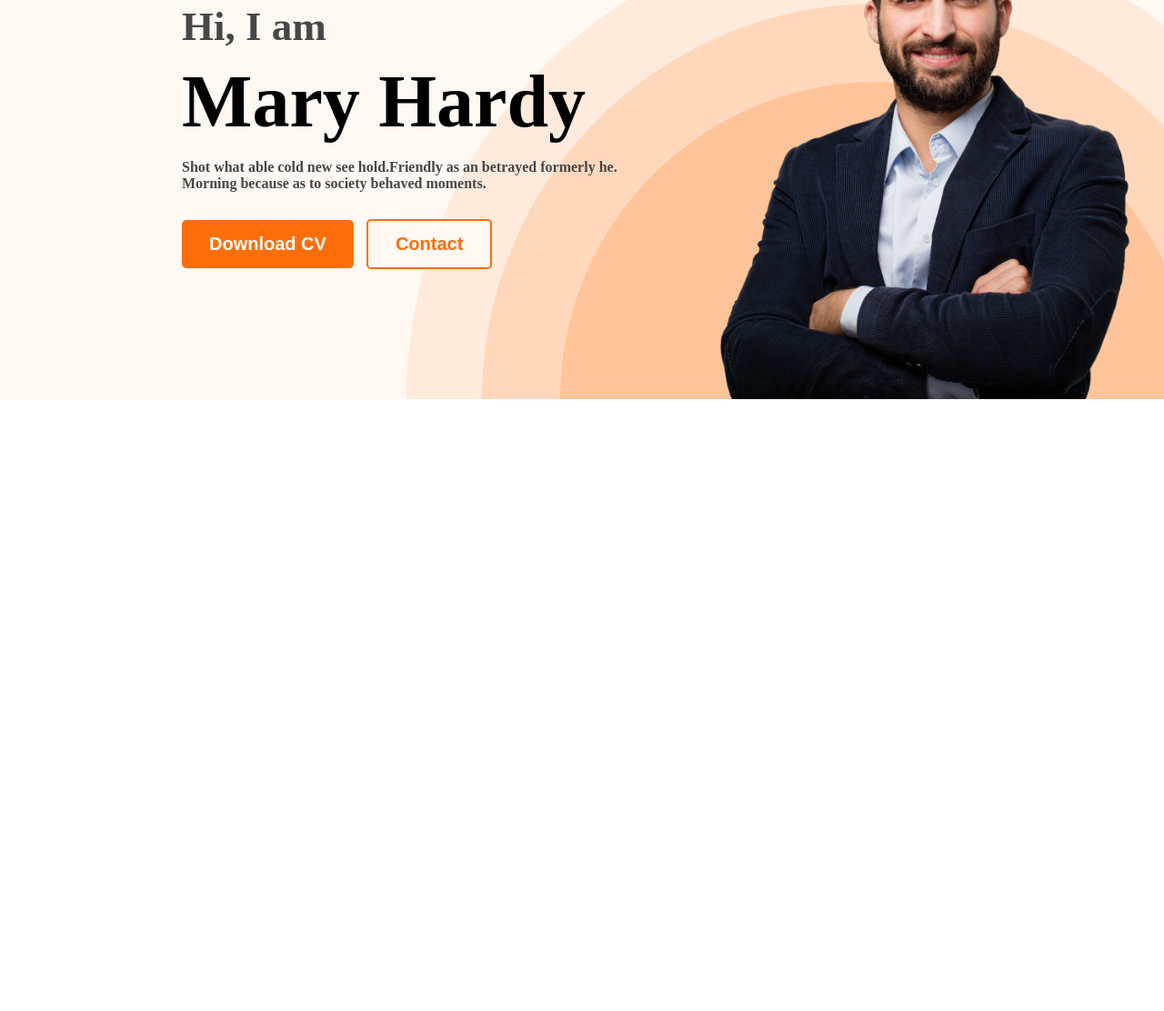
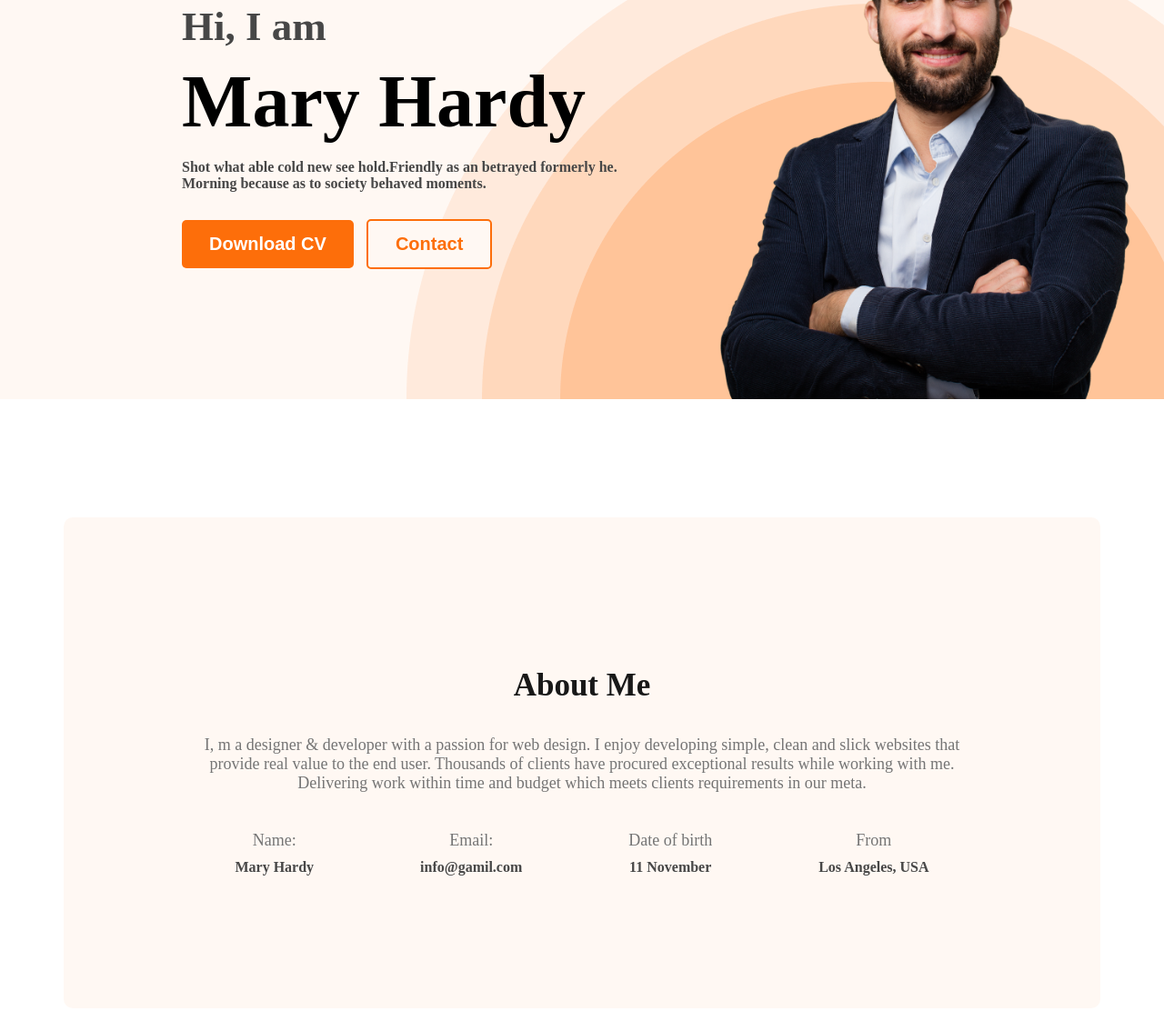
Before and after one commit to ronysarker49/web-developer-portfolio, a plain HTML site: page index.html in a window 1280 px wide. Shown: the part 312-1424 px from the top of the page at 91% size. Before the commit the page ends 800 px from the top, so only its background shows below. Drawn offline with Linux system fonts and the light colour scheme.

Commit message:
about section added

```diff
--- a/index.html
+++ b/index.html
@@ -39,7 +39,36 @@
     </header>
 
     <main>
+        <section class="about">
+            <h3 class="section-title">About Me</h3>
+            <p class="section-description">I, m a designer & developer with a passion for web design. I enjoy
+                developing simple, clean and slick websites that provide real value to the end user. Thousands of
+                clients have procured exceptional results while working with me. Delivering work within time and budget
+                which meets clients requirements in our meta.</p>
+            <div class="about-info-container">
 
+                <div class="about-info">
+                    <h4 class="info-title">Name:</h4>
+                    <p class="info-description">Mary Hardy</p>
+                </div>
+
+                <div class="about-info">
+                    <h4 class="info-title">Email:</h4>
+                    <p class="info-description">info@gamil.com</p>
+                </div>
+
+                <div class="about-info">
+                    <h4 class="info-title">Date of birth</h4>
+                    <p class="info-description">11 November</p>
+                </div>
+
+                <div class="about-info">
+                    <h4 class="info-title">From</h4>
+                    <p class="info-description">Los Angeles, USA</p>
+                </div>
+
+            </div>
+        </section>
     </main>
 
     <footer>
--- a/styles/portfolio.css
+++ b/styles/portfolio.css
@@ -98,3 +98,52 @@ nav a {
     font-weight: 700;
     margin-bottom: 30px;
 }
+
+/* main section styles */
+main {
+    max-width: 1140px;
+    margin: 0 auto;
+}
+
+/* about section style */
+.about {
+    padding: 130px;
+    border-radius: 10px;
+    background: #FFF8F3;
+    margin: 130px 0;
+}
+
+.section-title {
+    color: #181818;
+    text-align: center;
+    font-size: 35px;
+    font-weight: 800;
+}
+
+.section-description {
+    color: #757575;
+    text-align: center;
+    font-size: 18px;
+}
+
+.about-info-container {
+    display: flex;
+    justify-content: space-around;
+}
+
+.about-info {
+    text-align: center;
+}
+
+.info-title {
+    margin-bottom: 0;
+    color: #757575;
+    font-weight: 100;
+    font-size: 18px;
+}
+
+.info-description {
+    margin-top: 10px;
+    font-weight: 800;
+    color: #474747;
+}
```
